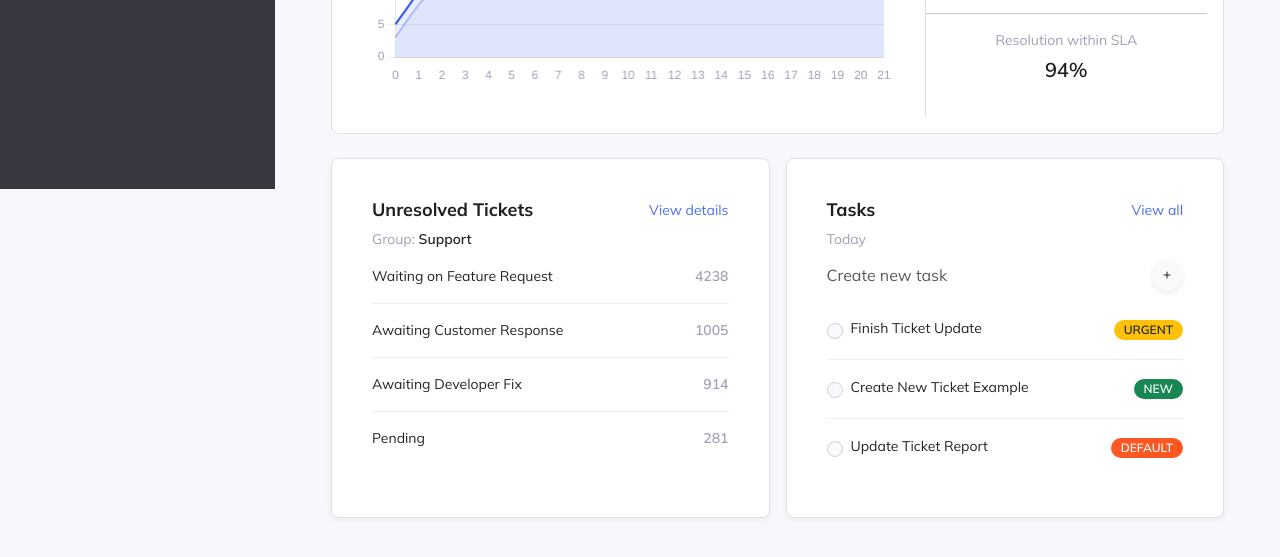
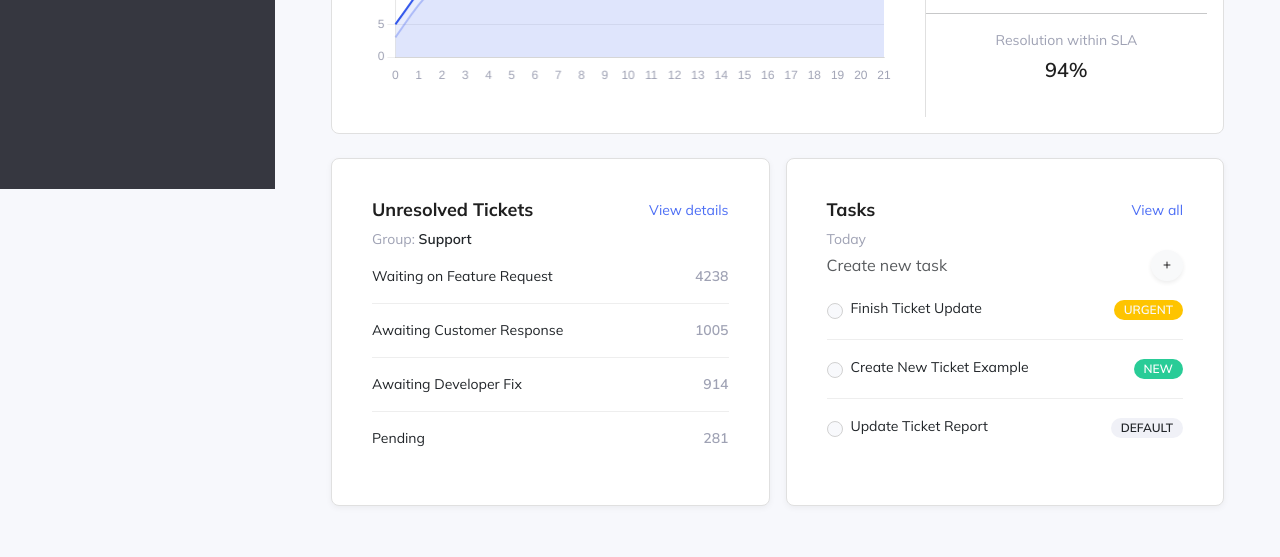
Before and after one commit to mudlbum/bootstrap, a website: page public/index.html in a window 1280 px wide. Shown: the part 611-1168 px from the top of the page. Drawn offline with nearby package versions, Linux system fonts and the light colour scheme.

Commit message:
another update

```diff
--- a/public/index.html
+++ b/public/index.html
@@ -228,7 +228,7 @@
                   <label class="form-check-label" for="defaultCheck1">
                     Finish Ticket Update</label>
                 </div>
-                <span class="badge bg-warning text-dark">URGENT</span>
+                <span class="badge bg-warning text-light">URGENT</span>
               </div>
               <div class="task-item">
                 <div class="form-check">
@@ -236,7 +236,7 @@
                   <label class="form-check-label" for="defaultCheck1">
                     Create New Ticket Example</label>
                 </div>
-                <span class="badge bg-success">NEW</span>
+                <span class="badge bg-success bg-third ">NEW</span>
               </div>
               <div class="task-item">
                 <div class="form-check">
@@ -244,7 +244,7 @@
                   <label class="form-check-label" for="defaultCheck1">
                     Update Ticket Report</label>
                 </div>
-                <span class="badge bg-secondary">DEFAULT</span>
+                <span class="badge bg-secondary text-dark">DEFAULT</span>
               </div>
             </div>
           </div>
--- a/src/scss/style.scss
+++ b/src/scss/style.scss
@@ -6,13 +6,18 @@ $body-bg: #f8f9fc; // Background color
 
 // 2. Import Bootstrap functions first
 @import "../../node_modules/bootstrap/scss/functions";
+$warning: #FEC400;
+$success:#29CC97;
+
 
 // 3. Override Bootstrap variables **BEFORE importing Bootstrap**
 $primary: #4c6ef5;
-$secondary: #ff5722;
+$secondary: #F0F1F7;
+
 
 // 4. Import Bootstrap SCSS (AFTER variable overrides)
 @import "../../node_modules/bootstrap/scss/bootstrap";
+
 
 body {
   background-color: $body-bg;
@@ -425,10 +430,3 @@ body {
     font-weight: 600;
   }
 }
-.create-task {
-  display: flex;
-  justify-content: space-between;
-  align-items: center;
-  margin-top: 10px; // Add spacing between "Today" and this section
-  padding-bottom: 10px;
-}
```
Also changed, not shown: public/assets/css/style.css, 1 other file.
